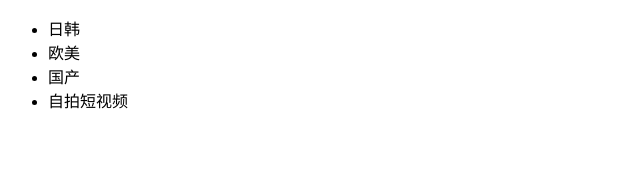
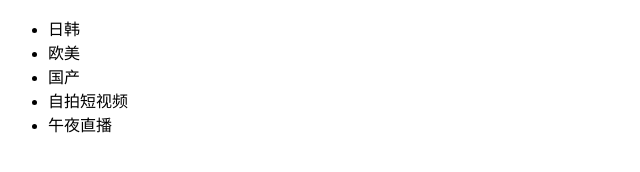
Before and after one commit to arbitter2021/oldboy, a plain HTML site: page index.html in a window 1280 px wide. Shown: the whole page, without its empty margins (0-640 px from the left). Drawn offline with nearby package versions, Linux system fonts and the light colour scheme.

Commit message:
v3 添加了更多内容

```diff
--- a/index.html
+++ b/index.html
@@ -14,6 +14,7 @@
   <li>欧美</li>
   <li>国产</li>
   <li>自拍短视频</li>
+  <li>午夜直播</li>
 </ul>
 </body>
 </html>
```
